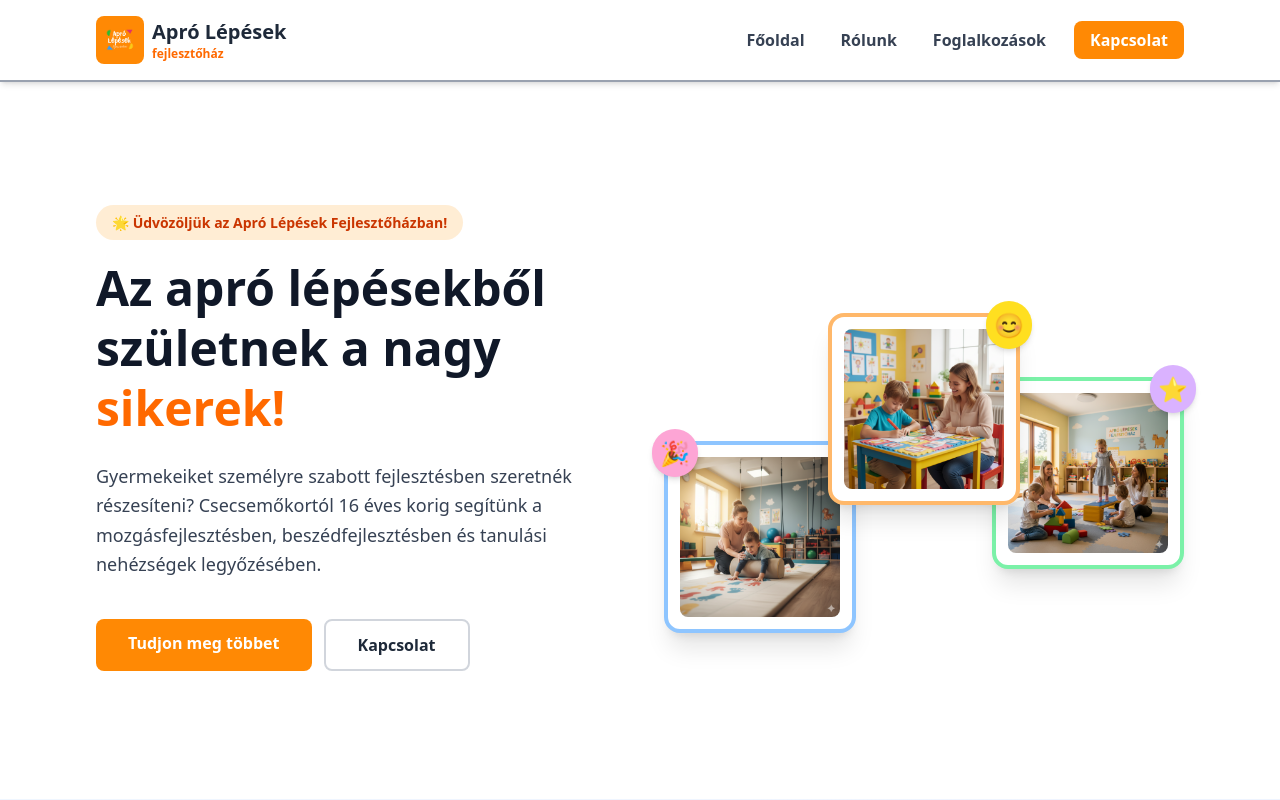
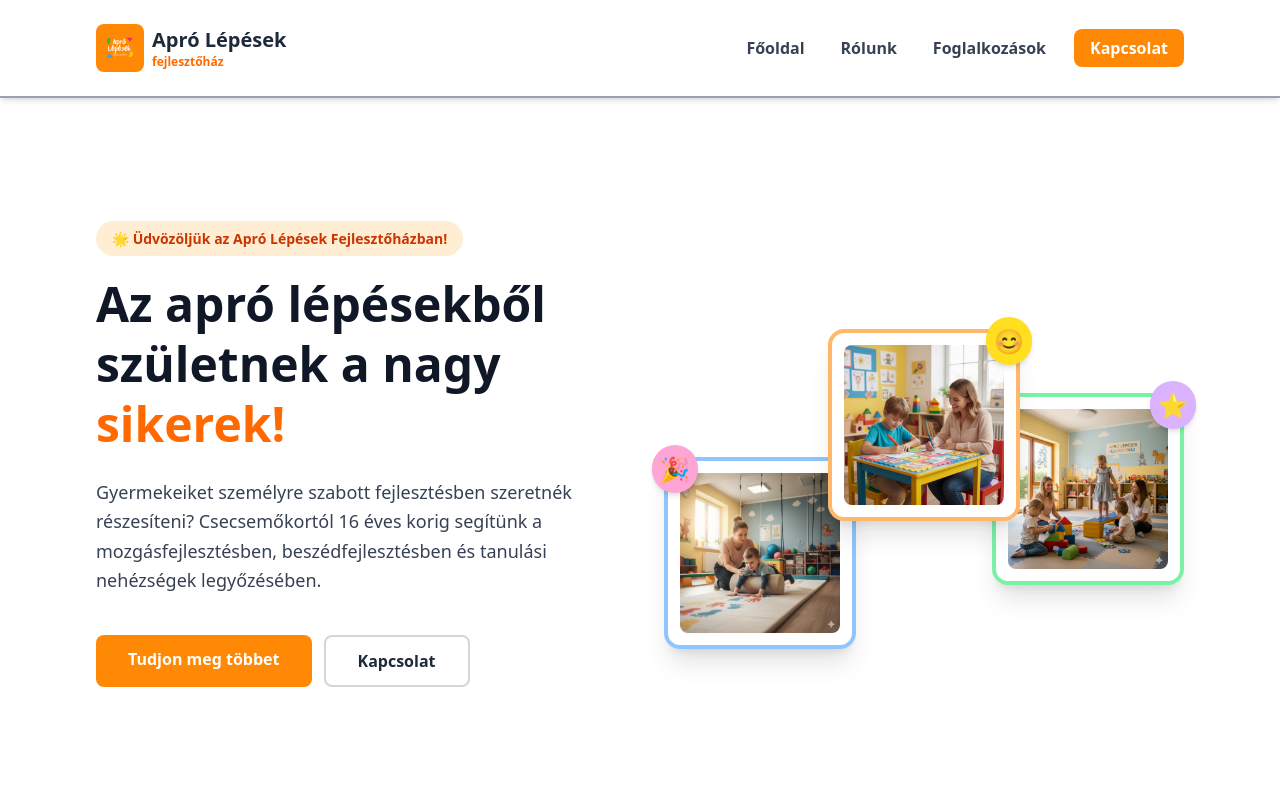
Before and after one commit to krisho-code/aprolepesekfejlesztohaz, a Next.js app: page / in a window 1280 px wide. Shown: the top 800 px of the page. Built offline with nearby package versions, Linux system fonts and the light colour scheme.

Commit message:
heading padding

```diff
--- a/layout/Header.tsx
+++ b/layout/Header.tsx
@@ -10,7 +10,7 @@ export default function Header() {
   ];
 
   return (
-    <header className="bg-white border-b-2 border-gray-400 shadow-md sticky top-0 z-50">
+    <header className="bg-white border-b-2 md:py-2 border-gray-400 shadow-md sticky top-0 z-50">
       <div className="container mx-auto px-8 xl:px-24 py-4 flex items-center justify-between">
         {/* Logo/Title */}
         <a href="#" className="flex items-center gap-2 cursor-pointer group">
```
